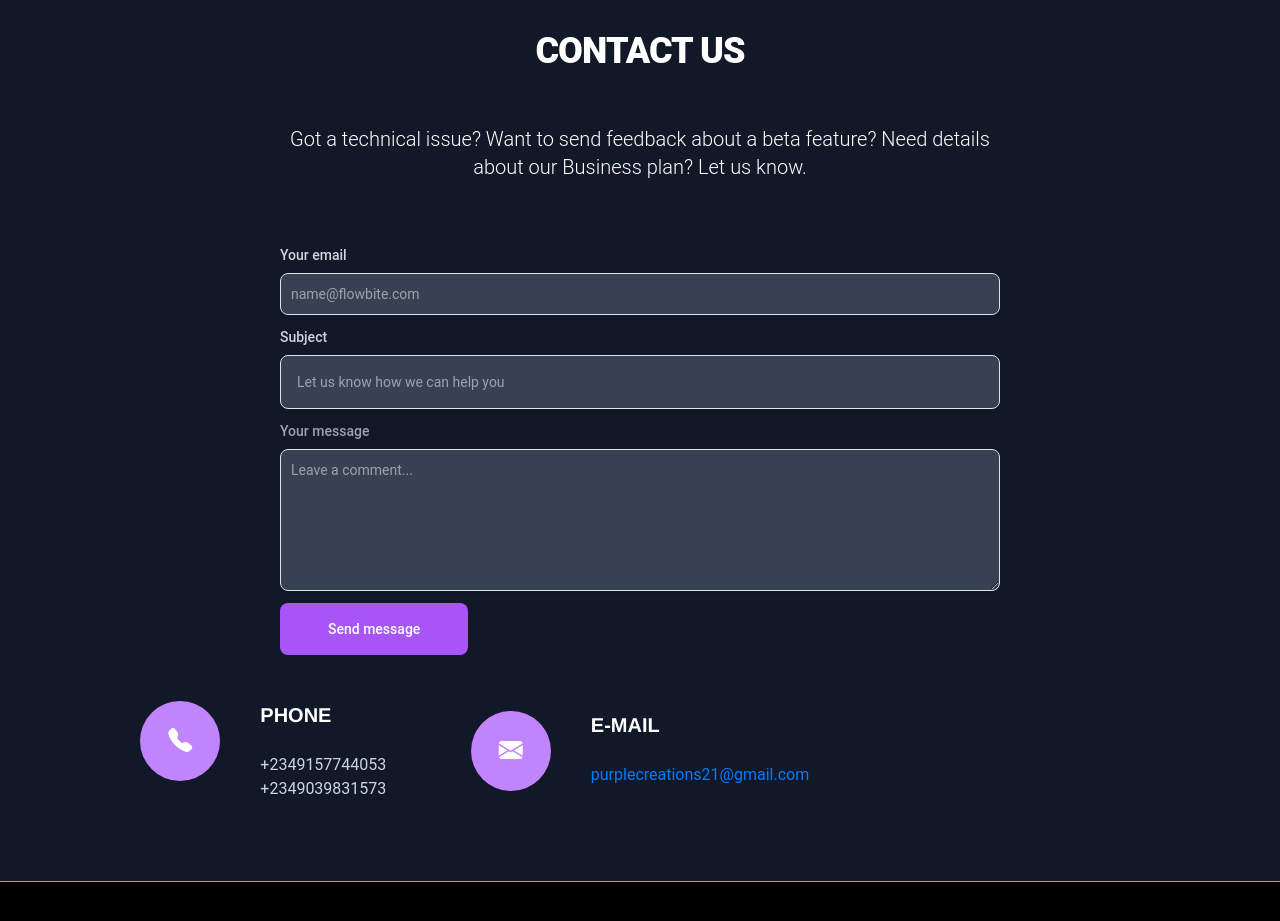
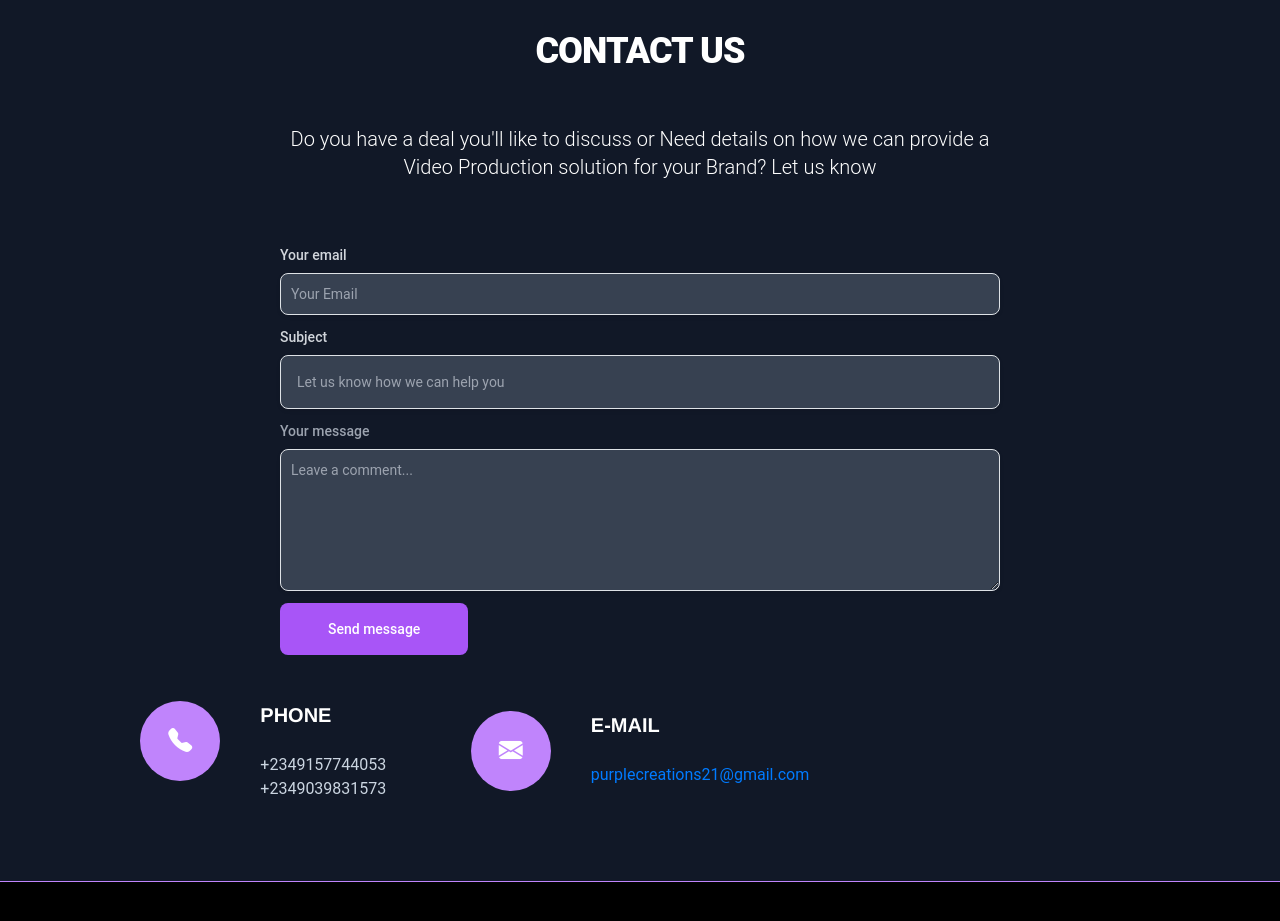
Before and after one commit to oslim4321/Adam-s-Video-Editor-Portfolio-, a Next.js app: page / in a window 1280 px wide. Shown: the part 4860-5781 px from the top of the page. Built offline with nearby package versions, Linux system fonts and the light colour scheme.

Commit message:
added form

```diff
--- a/src/components/ContactUs.js
+++ b/src/components/ContactUs.js
@@ -11,8 +11,9 @@ const ContactUs = () => {
         <section className=" ">
           <div className="px-4 mx-auto max-w-screen-md">
             <p className="mb-8 lg:mb-16 font-light text-center text-white sm:text-xl">
-              Got a technical issue? Want to send feedback about a beta feature?
-              Need details about our Business plan? Let us know.
+              Do you have a deal you'll like to discuss or Need details on how
+              we can provide a Video Production solution for your Brand? Let us
+              know
             </p>
             <form action="#" className="space-y-3">
               <div>
@@ -26,7 +27,7 @@ const ContactUs = () => {
                   type="email"
                   id="email"
                   className="shadow-sm border  text-sm rounded-lg focus:ring-primary-500 focus:border-primary-500 block w-full p-2.5 bg-gray-700 border-gray-600 placeholder-gray-400 text-white focus:ring-primary-500 focus:border-primary-500 shadow-sm-light"
-                  placeholder="name@flowbite.com"
+                  placeholder="Your Email"
                   required
                 />
               </div>
@@ -78,10 +79,10 @@ const ContactUs = () => {
             </span>
             <div className="flex flex-col">
               <span className="BaseFont mb-4">PHONE</span>
-              <Link href="tel:+2349157744053">
+              <Link className="no-underline" href="tel:+2349157744053">
                 <span className="text-slate-300">+2349157744053</span>
               </Link>
-              <Link href="tel:+2349039831573">
+              <Link className="no-underline" href="tel:+2349039831573">
                 <span className="text-slate-300">+2349039831573</span>
               </Link>
             </div>
@@ -94,7 +95,10 @@ const ContactUs = () => {
             <div className="flex flex-col">
               <span className="BaseFont mb-4">E-MAIL</span>
               <span className="text-slate-300">
-                <Link href="mailto:purplecreations21@gmail.com">
+                <Link
+                  className="no-underline"
+                  href="mailto:purplecreations21@gmail.com"
+                >
                   <span>purplecreations21@gmail.com</span>
                 </Link>
               </span>
```
